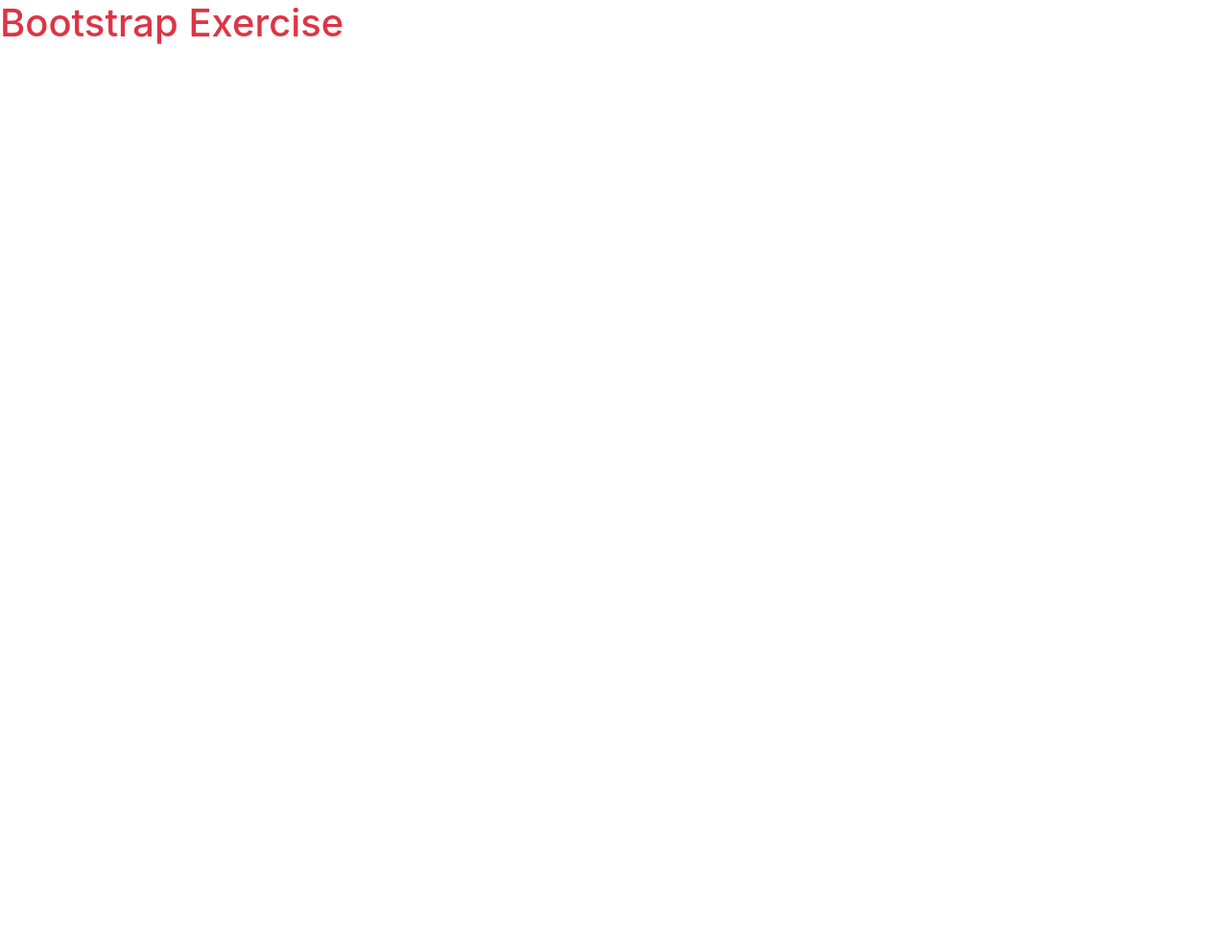
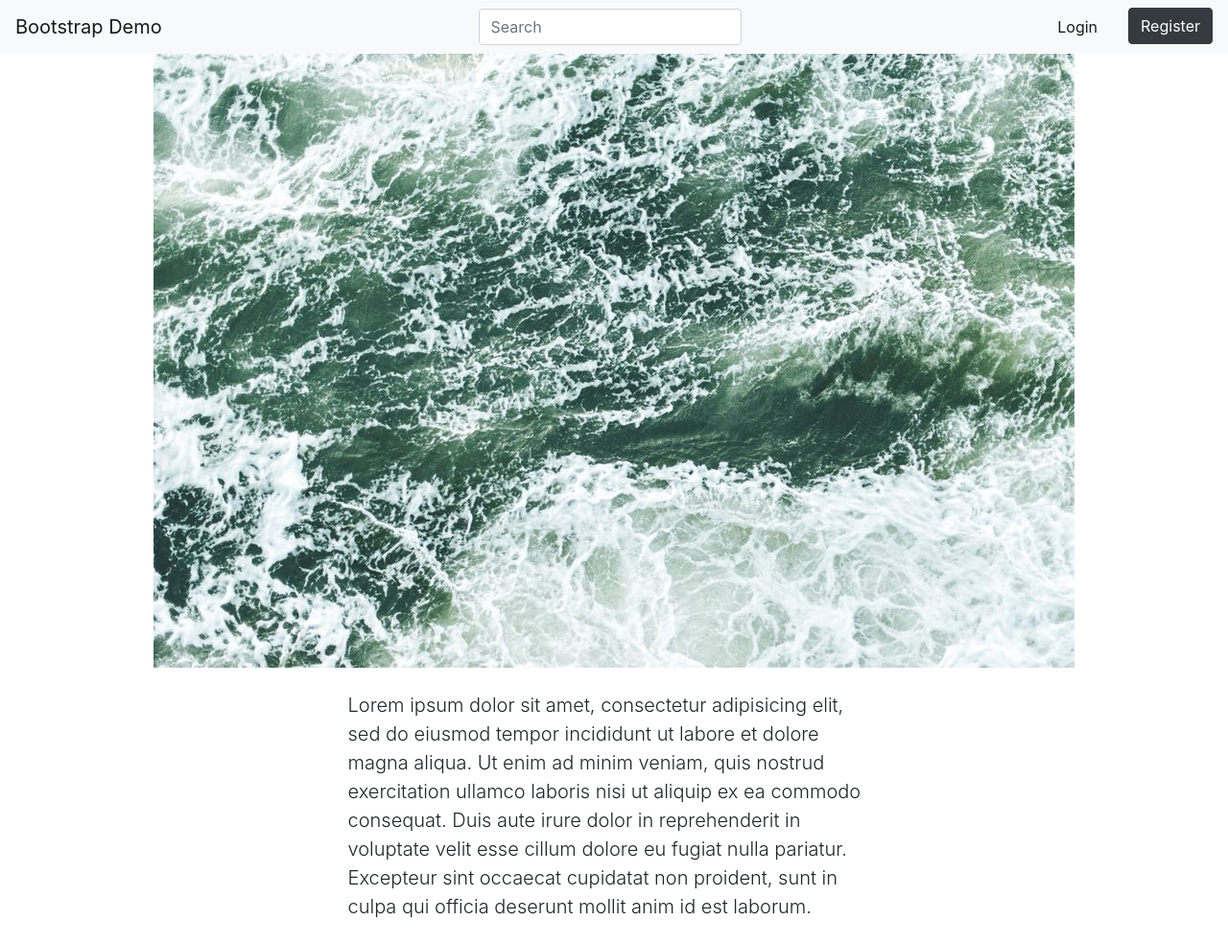
Before and after one commit to mattonediting/bootstrap-exercise, a plain HTML site: page index.html in a window 1280 px wide. Shown: the whole page at 96% size. Before the commit the page ends 800 px from the top, so only its background shows below. Drawn offline with nearby package versions, Linux system fonts and the light colour scheme.

Commit message:
create header and nav, add image, add opening paragraph

```diff
--- a/index.html
+++ b/index.html
@@ -8,9 +8,45 @@
 </head>
 <body>
 
-	<h1 class="text-danger">
-		Bootstrap Exercise
-	</h1>
+
+	<header>
+<nav class="navbar navbar-expand-lg navbar-light bg-light">
+  <a class="navbar-brand" href="#">Bootstrap Demo</a>
+  <button class="navbar-toggler" type="button" data-toggle="collapse" data-target="#navbarSupportedContent" aria-controls="navbarSupportedContent" aria-expanded="false" aria-label="Toggle navigation">
+    <span class="navbar-toggler-icon"></span>
+  </button>
+
+	  <div class="collapse navbar-collapse" id="navbarSupportedContent">
+	  	<form class="form-inline my-2 my-lg-0 mx-auto">
+	      <input class="form-control mr-sm-2" type="search" placeholder="Search" aria-label="Search">
+	      <button class="btn btn-outline-success my-2 my-sm-0 sr-only" type="submit">Search</button>
+	    </form>
+
+	    <ul class="navbar-nav">
+	      <li class="nav-item mr-4 active">
+	        <a class="nav-link" href="#">Login</a>
+	      </li>
+	      <li class="nav-item">
+	       	 <a class="btn btn-dark" href="#">Register</a>
+	      </li>
+	      </ul>
+
+
+	  		</div>
+		</nav>
+	</header>
+
+	<main class="container">
+		<img class="d-block img-fluid mx-auto" src="assets/images/whitewater.jpg" alt="white foam on top of ocean waves">
+
+		<p class="lead my-4 mx-auto w-50">Lorem ipsum dolor sit amet, consectetur adipisicing elit, sed do eiusmod
+		tempor incididunt ut labore et dolore magna aliqua. Ut enim ad minim veniam,
+		quis nostrud exercitation ullamco laboris nisi ut aliquip ex ea commodo
+		consequat. Duis aute irure dolor in reprehenderit in voluptate velit esse
+		cillum dolore eu fugiat nulla pariatur. Excepteur sint occaecat cupidatat non
+		proident, sunt in culpa qui officia deserunt mollit anim id est laborum.</p>
+	</main>
+
 
 	<script src="https://code.jquery.com/jquery-3.3.1.slim.min.js" integrity="sha384-q8i/X+965DzO0rT7abK41JStQIAqVgRVzpbzo5smXKp4YfRvH+8abtTE1Pi6jizo" crossorigin="anonymous"></script>
 	<script src="https://cdnjs.cloudflare.com/ajax/libs/popper.js/1.14.7/umd/popper.min.js" integrity="sha384-UO2eT0CpHqdSJQ6hJty5KVphtPhzWj9WO1clHTMGa3JDZwrnQq4sF86dIHNDz0W1" crossorigin="anonymous"></script>
```
Also changed, not shown: assets/images/whitewater.jpg (added).
